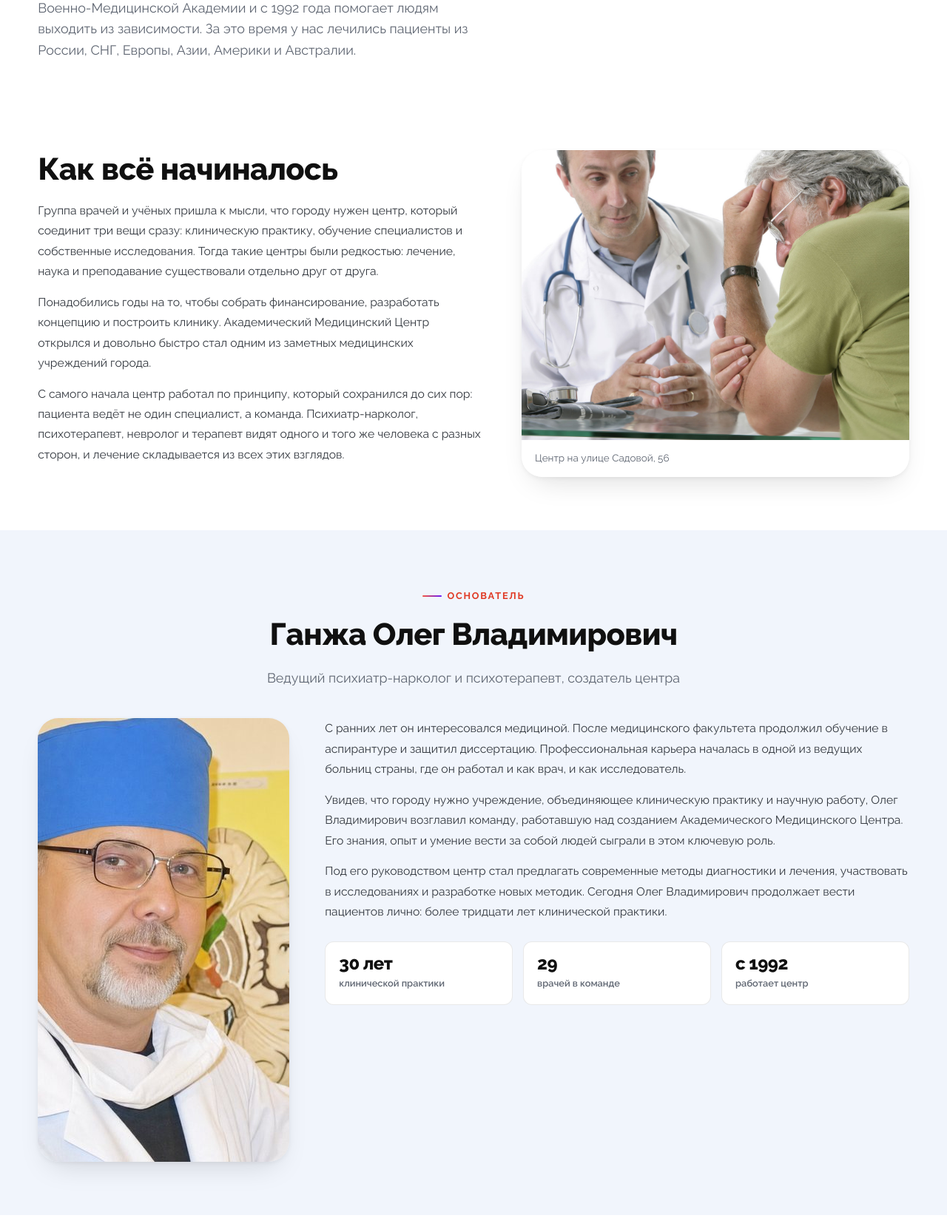
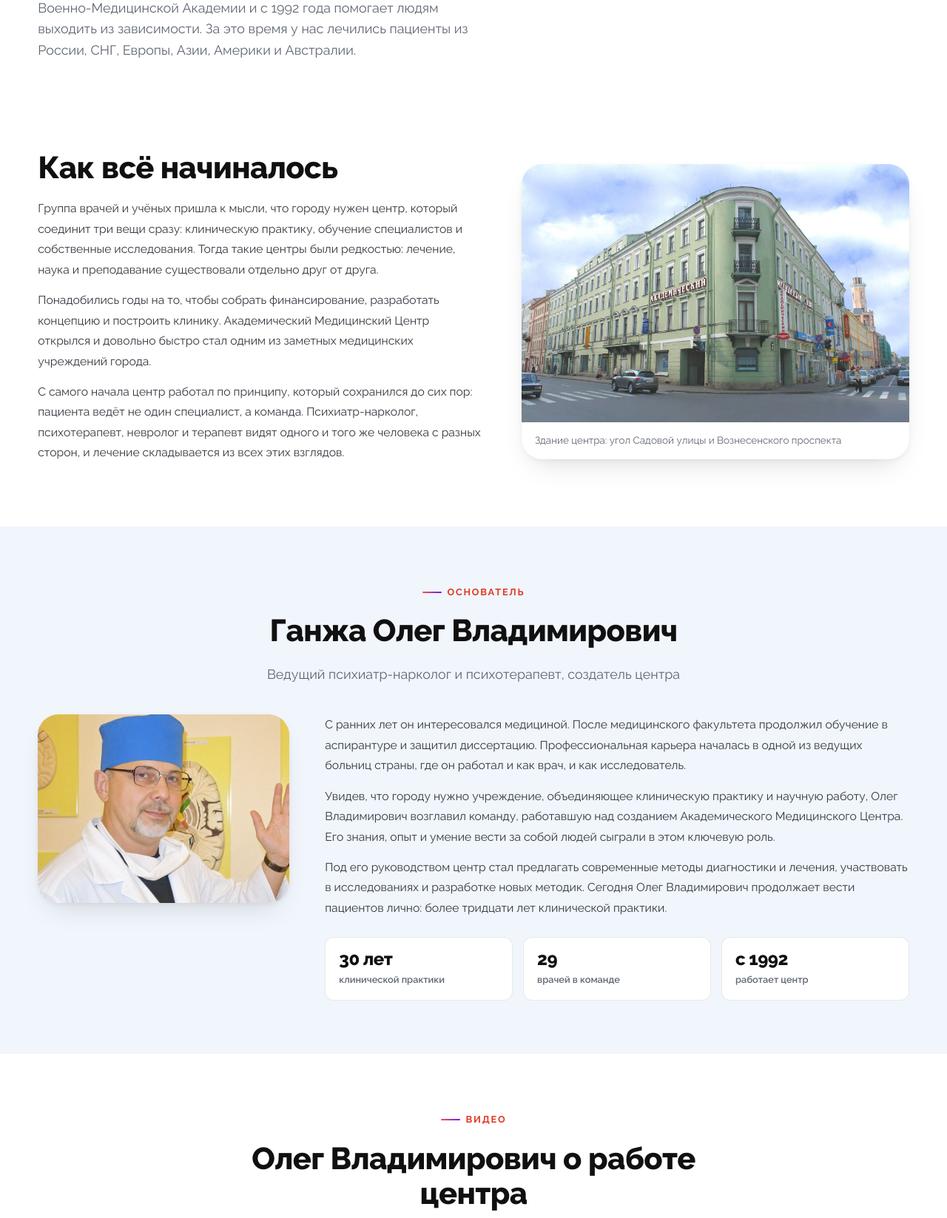
Before and after one commit to EugenAzxa/sad55, a PHP site: page /history.html in a window 1280 px wide. Shown: the part 283-1930 px from the top of the page at 74% size. Run offline with PHP 8.4, Linux system fonts and the light colour scheme.

Commit message:
Use the building photo on the history page, fix aspect-ratio being ignored
The history figure showed a stock consultation photo; swapped it for the
archived shot of the building on the corner of Садовая and Вознесенский,
which was already in the repo as clinic-end.jpg.

Also fixes a real layout bug: four rules paired width:100% with
aspect-ratio but never set height:auto, so the img width/height attributes
won and the ratio was ignored. The building figure rendered 523x1280
instead of 523x349, and the founder photo and video cover were affected too.

Co-Authored-By: Claude Opus 5 (1M context) <noreply@anthropic.com>

```diff
--- a/assets/css/style.css
+++ b/assets/css/style.css
@@ -1536,12 +1536,12 @@ html.a11y .nav { gap: 0; }
 .hist-text p { font-size: 0.98rem; line-height: 1.75; color: var(--ink-soft); margin-bottom: 14px; }
 .hist-text .h2 { margin-bottom: 18px; }
 .hist-photo { border-radius: var(--r-lg); overflow: hidden; box-shadow: var(--shadow-md); }
-.hist-photo img { width: 100%; aspect-ratio: 4 / 3; object-fit: cover; }
+.hist-photo img { width: 100%; height: auto; aspect-ratio: 3 / 2; object-fit: cover; object-position: center 40%; display: block; }
 .hist-photo figcaption { padding: 14px 18px; font-size: 0.84rem; color: var(--muted); background: #fff; }
 
 .hist-founder { display: grid; grid-template-columns: 340px 1fr; gap: clamp(26px, 4vw, 48px); align-items: start; }
 .hist-founder-photo { border-radius: var(--r-lg); overflow: hidden; box-shadow: var(--shadow-md); }
-.hist-founder-photo img { width: 100%; aspect-ratio: 4 / 3; object-fit: cover; object-position: top; display: block; }
+.hist-founder-photo img { width: 100%; height: auto; aspect-ratio: 4 / 3; object-fit: cover; object-position: top; display: block; }
 .hist-founder-text p { font-size: 0.98rem; line-height: 1.75; color: var(--ink-soft); margin-bottom: 14px; }
 
 .hist-stats { display: flex; flex-wrap: wrap; gap: 14px; margin-top: 26px; }
@@ -1579,7 +1579,7 @@ html.a11y .nav { gap: 0; }
   background: var(--ink);
   cursor: pointer;
 }
-.video-facade img { width: 100%; aspect-ratio: 16 / 9; object-fit: cover; display: block; transition: transform 0.4s ease, opacity 0.3s ease; }
+.video-facade img { width: 100%; height: auto; aspect-ratio: 16 / 9; object-fit: cover; display: block; transition: transform 0.4s ease, opacity 0.3s ease; }
 .video-facade:hover img { transform: scale(1.03); opacity: 0.85; }
 .video-btn {
   position: absolute;
@@ -1607,7 +1607,7 @@ html.a11y .nav { gap: 0; }
   font-weight: 600;
   text-shadow: 0 2px 12px rgba(0, 0, 0, 0.6);
 }
-.video-wrap iframe { width: 100%; aspect-ratio: 16 / 9; border: 0; border-radius: var(--r-lg); display: block; }
+.video-wrap iframe { width: 100%; height: auto; aspect-ratio: 16 / 9; border: 0; border-radius: var(--r-lg); display: block; }
 
 @media (max-width: 900px) {
   .hist-grid, .hist-founder { grid-template-columns: 1fr; }
--- a/history.html
+++ b/history.html
@@ -112,8 +112,8 @@
         <p>С самого начала центр работал по принципу, который сохранился до сих пор: пациента ведёт не один специалист, а команда. Психиатр-нарколог, психотерапевт, невролог и терапевт видят одного и того же человека с разных сторон, и лечение складывается из всех этих взглядов.</p>
       </div>
       <figure class="hist-photo">
-        <img src="assets/img/about.jpg" alt="Академический Медицинский Центр, Санкт-Петербург" loading="lazy">
-        <figcaption>Центр на улице Садовой, 56</figcaption>
+        <img src="assets/img/clinic-end.jpg" alt="Здание Академического Медицинского Центра на углу Садовой улицы и Вознесенского проспекта, Санкт-Петербург" width="1920" height="1280" loading="lazy">
+        <figcaption>Здание центра: угол Садовой улицы и Вознесенского проспекта</figcaption>
       </figure>
     </div>
   </div>
```
